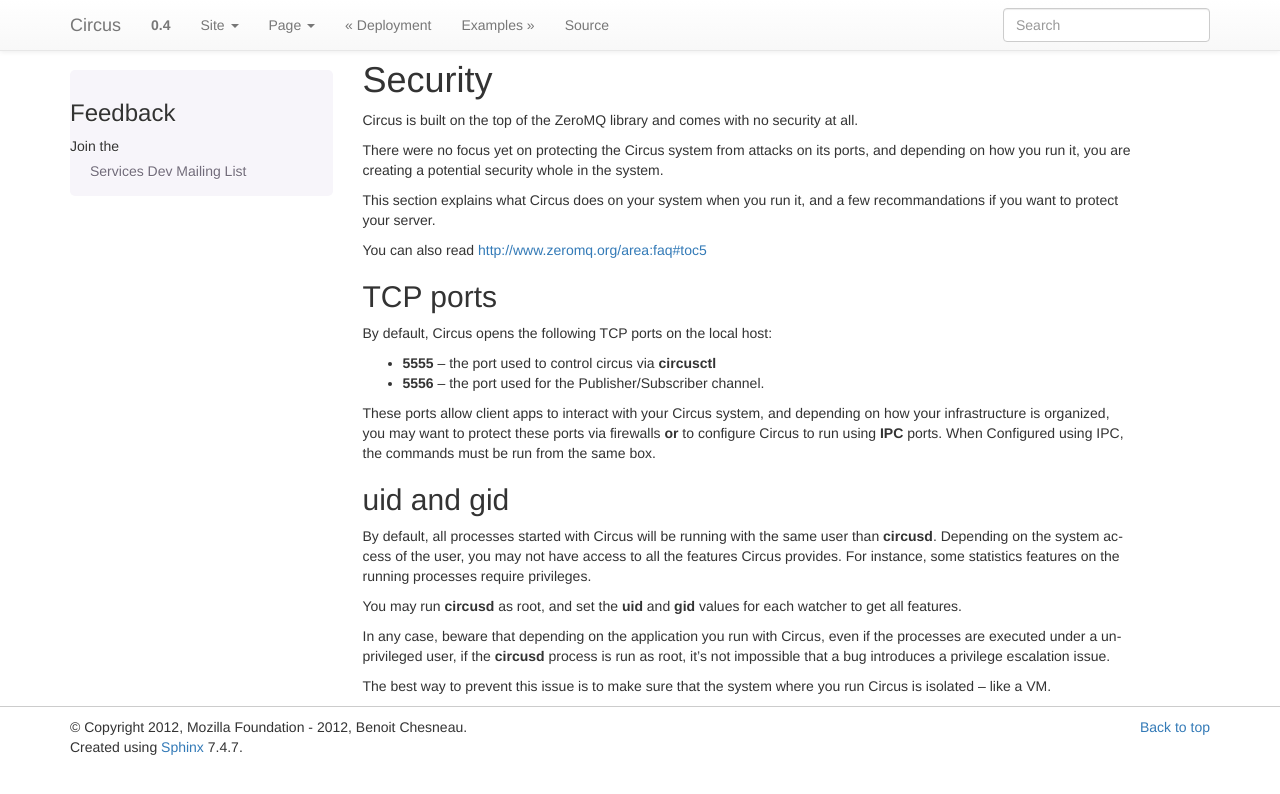
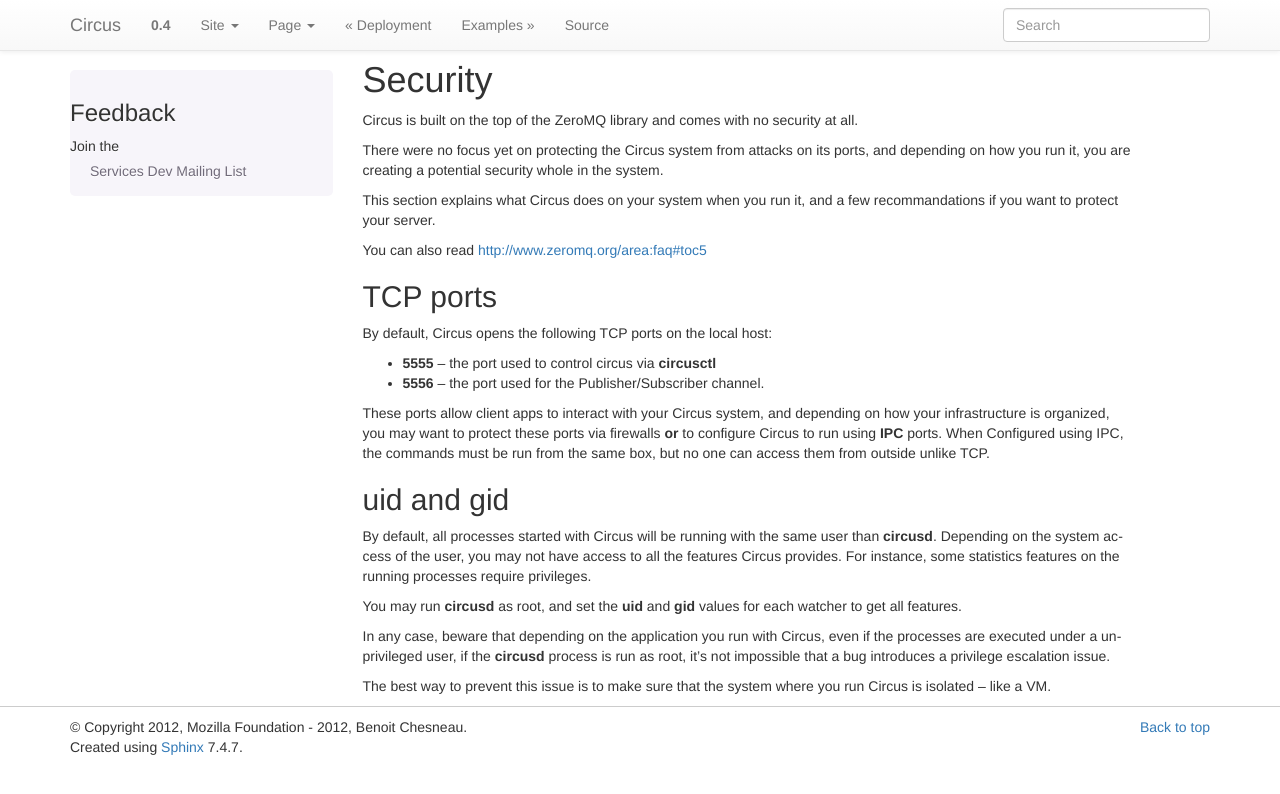
Before and after one commit to circus-tent/circus, a Sphinx documentation site: the page built from docs/source/security.rst, in a window 1280 px wide. Shown: the top 794 px of the page. Built offline with Sphinx 7.4.7, drawn with Linux system fonts in a browser that asks for light colours; pages that are not in the unit, such as notebooks, are missing from menus.

Commit message:
more detail about sec

```diff
--- a/docs/source/security.rst
+++ b/docs/source/security.rst
@@ -28,7 +28,7 @@
 depending on how your infrastructure is organized, you may want to protect
 these ports via firewalls **or** to configure Circus to run using **IPC**
 ports. When Configured using IPC, the commands must be run from the same
-box.
+box, but no one can access them from outside unlike TCP.
 
 
 uid and gid
```
